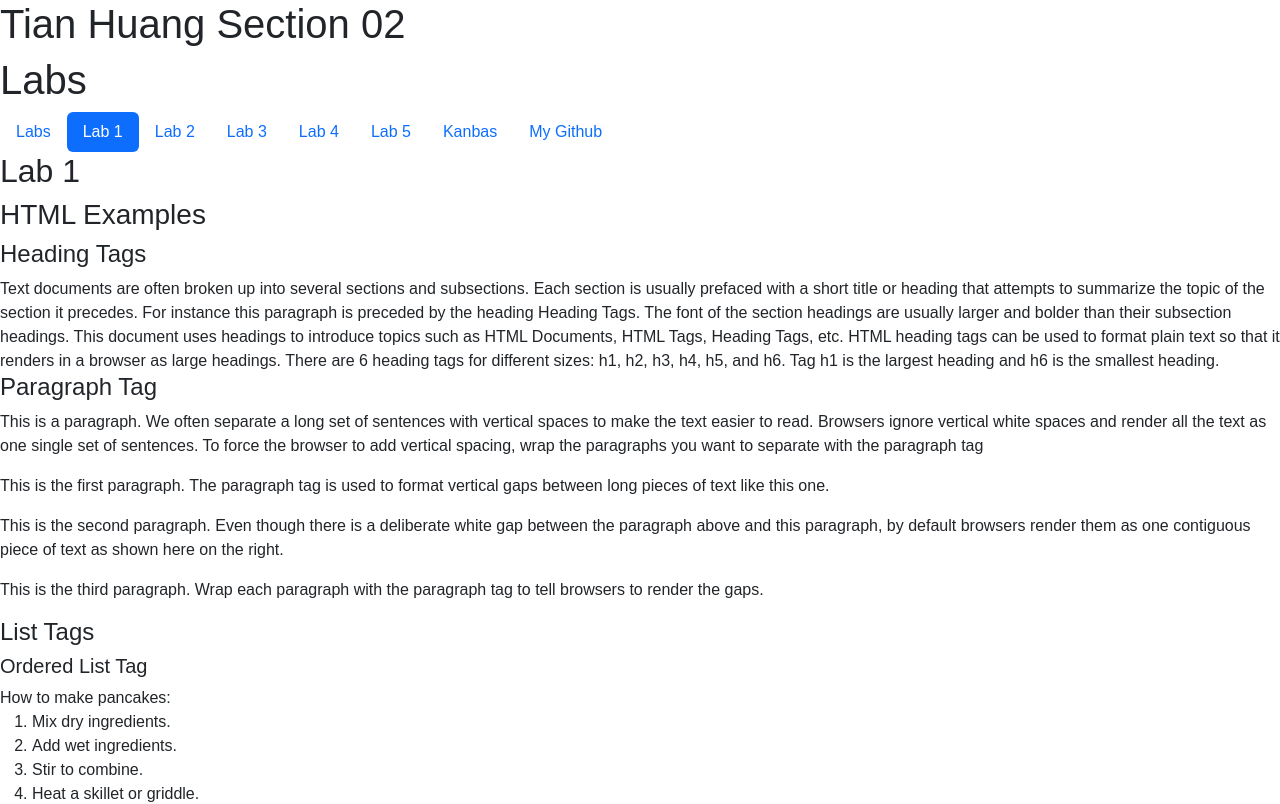
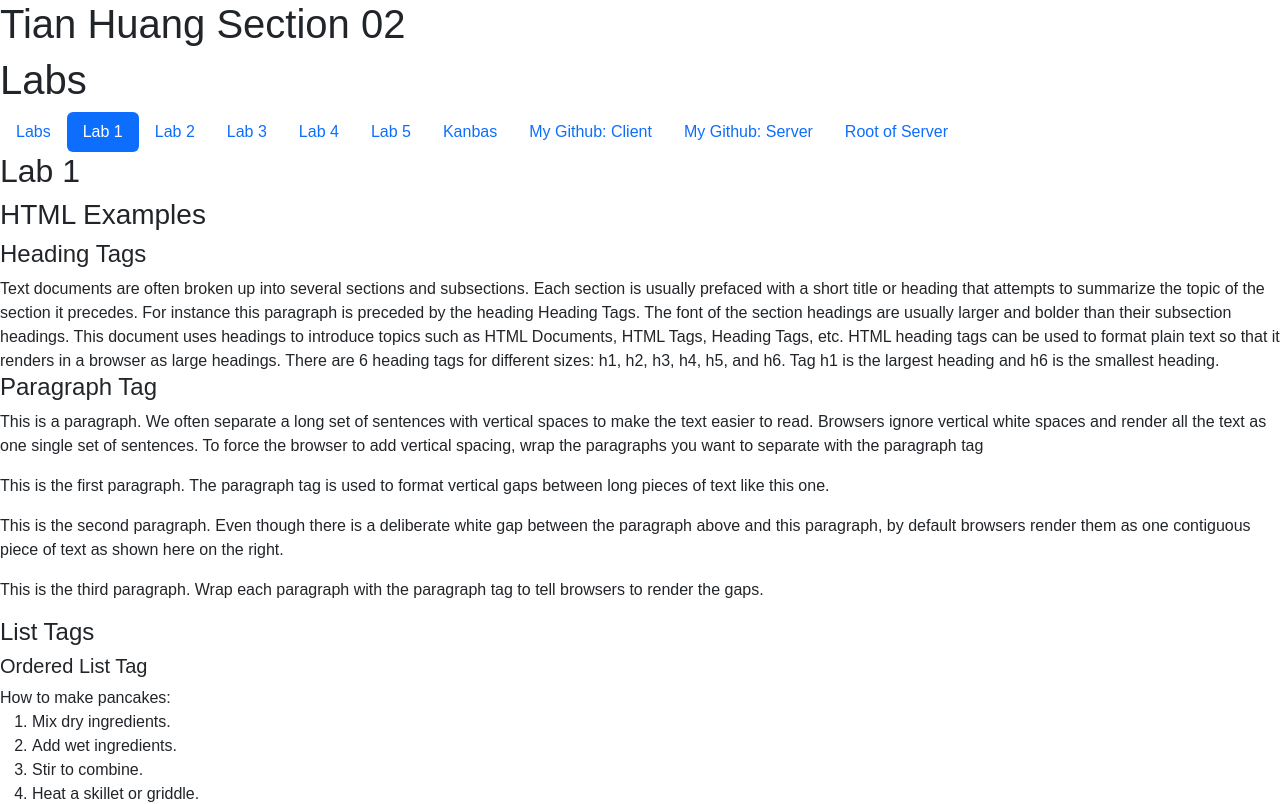
Before and after one commit to tianhg468/kanbas-react-web-app, a React (Create React App) app: page /#/Labs/Lab1 in a window 1280 px wide. Shown: the top 804 px of the page. Built offline with nearby package versions, Linux system fonts and the light colour scheme; no server answers.

Commit message:
add deliverables

```diff
--- a/src/Labs/TOC.tsx
+++ b/src/Labs/TOC.tsx
@@ -67,7 +67,27 @@ export default function TOC() {
           className="nav-link"
           target="_blank"
         >
-          My Github
+          My Github: Client
+        </a>
+      </li>
+      <li className="nav-item">
+        <a
+          id="wd-github"
+          href="https://github.com/tianhg468/kanbas-node-server-app/"
+          className="nav-link"
+          target="_blank"
+        >
+          My Github: Server
+        </a>
+      </li>
+      <li className="nav-item">
+        <a
+          id="wd-github"
+          href="https://kanbas-node-server-app-louu.onrender.com/"
+          className="nav-link"
+          target="_blank"
+        >
+          Root of Server
         </a>
       </li>
     </ul>
```
